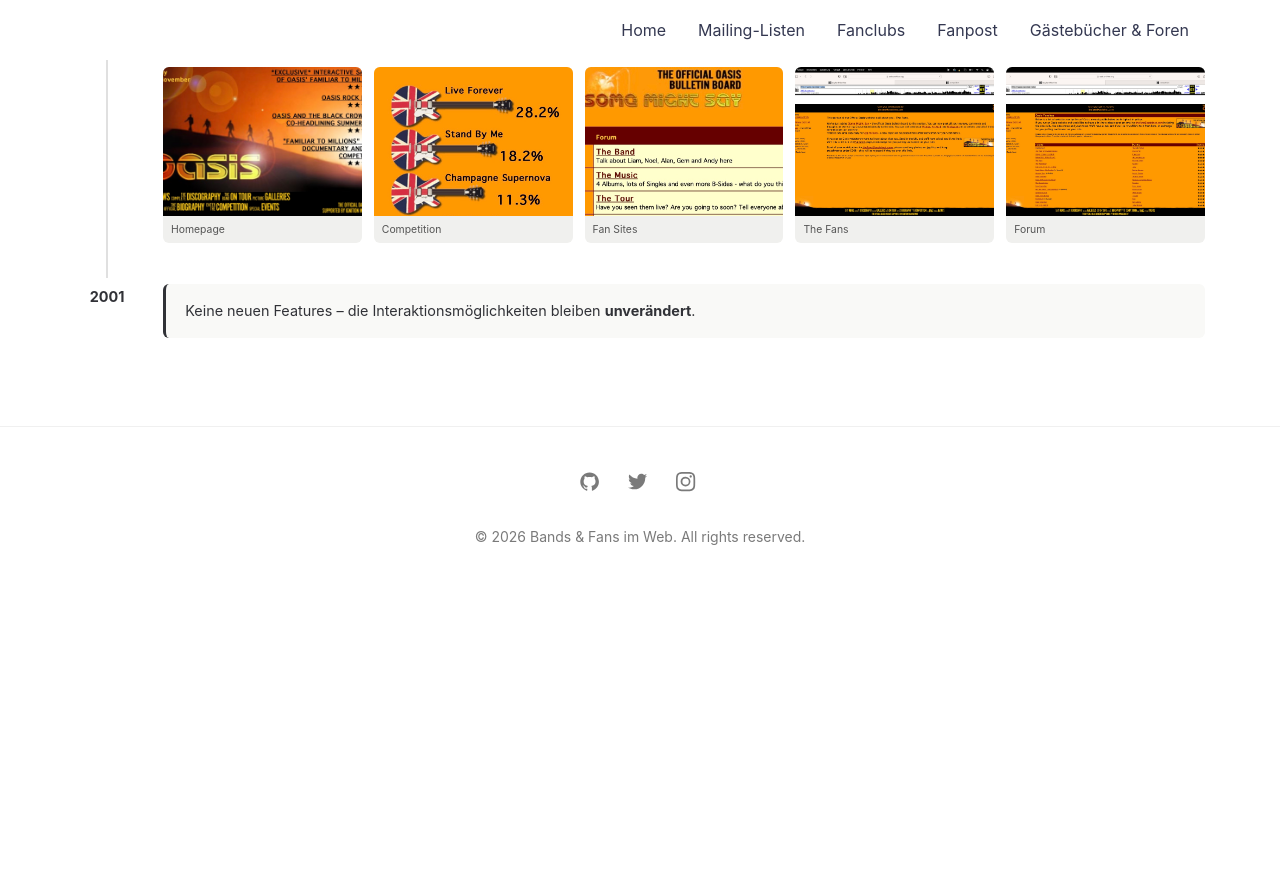
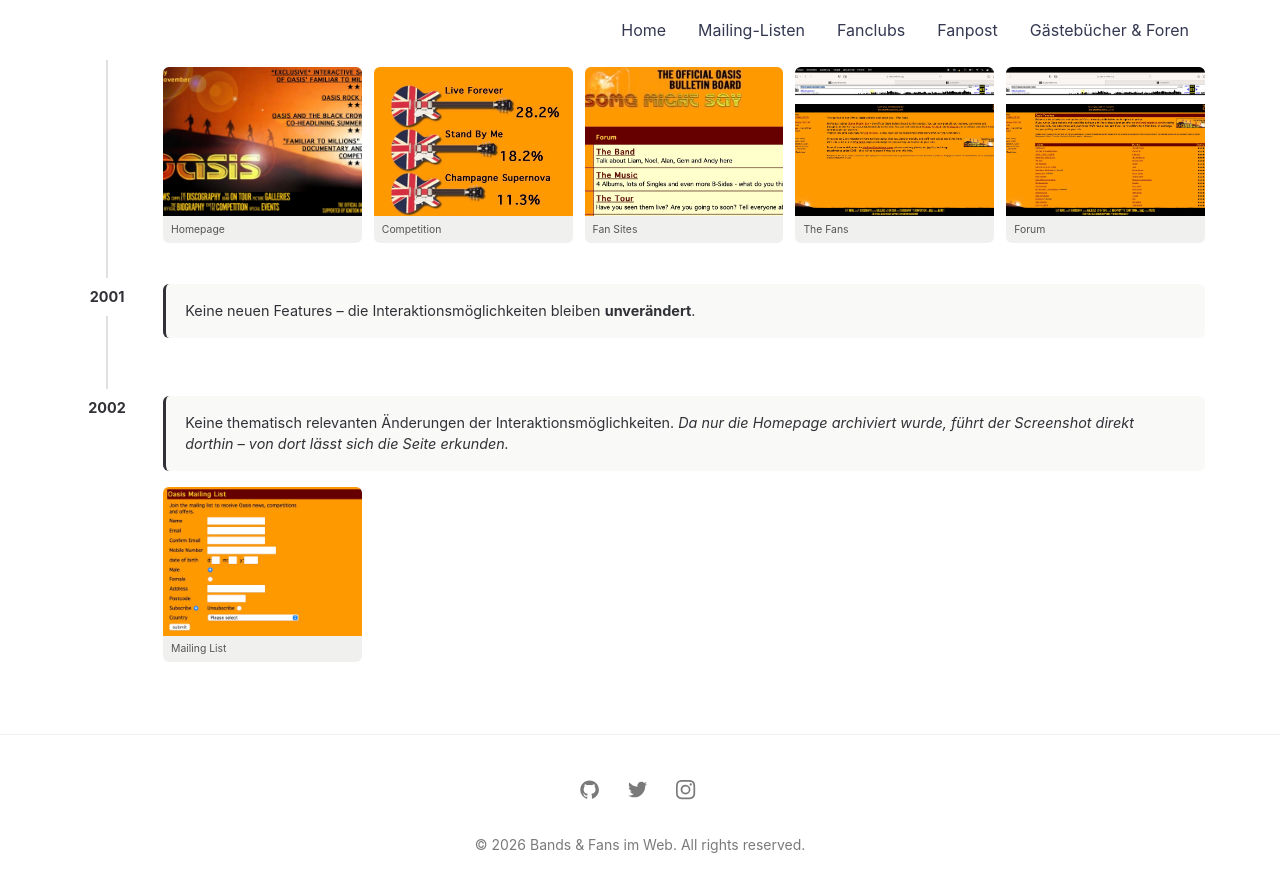
Before and after one commit to livklivk/Bands, a Jekyll site: the page built from _pages/bands/oasis.html, in a window 1280 px wide and 900 px high, scrolled down 1875 px. Shown: the top 892 px of the window. Built offline with Jekyll 4.4.1, drawn with Linux system fonts in a browser that asks for light colours; before the commit the page ends 2467 px from its top, so only the background shows below that.

Commit message:
Oasis Zeitstrahl: 2002 Eintrag mit Screenshot
Co-Authored-By: Claude Sonnet 4.6 <noreply@anthropic.com>

```diff
--- a/_pages/bands/oasis.html
+++ b/_pages/bands/oasis.html
@@ -143,3 +143,21 @@ permalink: /bands/oasis/
     </div>
   </div>
 </div>
+
+<div class="zeitstrahl__eintrag">
+  <div class="zeitstrahl__jahr-wrap">
+    <span class="zeitstrahl__jahr">2002</span>
+    <div class="zeitstrahl__linie"></div>
+  </div>
+  <div class="zeitstrahl__inhalt">
+    <div class="update">
+      <p class="update__text">Keine thematisch relevanten Änderungen der Interaktionsmöglichkeiten. <em>Da nur die Homepage archiviert wurde, führt der Screenshot direkt dorthin – von dort lässt sich die Seite erkunden.</em></p>
+    </div>
+    <div class="screenshot-grid">
+      <a class="screenshot-item" href="https://web.archive.org/web/20021201085822/http://www.oasisinet.com/" target="_blank" rel="noopener">
+        <img src="{{ '/assets/img/screenshots/oasis/2002/mailinglist.jpg' | relative_url }}" alt="Mailing List 2002">
+        <span class="screenshot-item__label">Mailing List</span>
+      </a>
+    </div>
+  </div>
+</div>
```
Also changed, not shown: assets/img/screenshots/oasis/2002/mailinglist.jpg (added).
